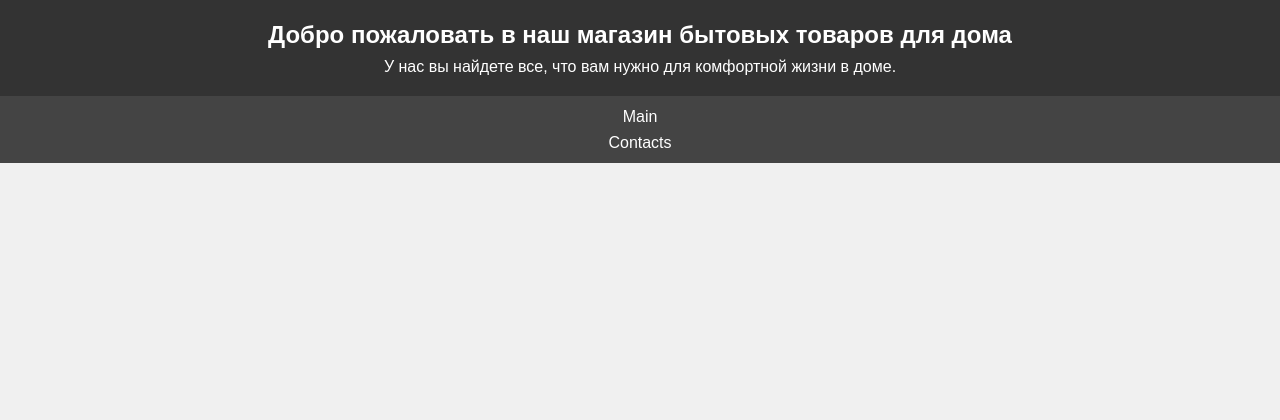
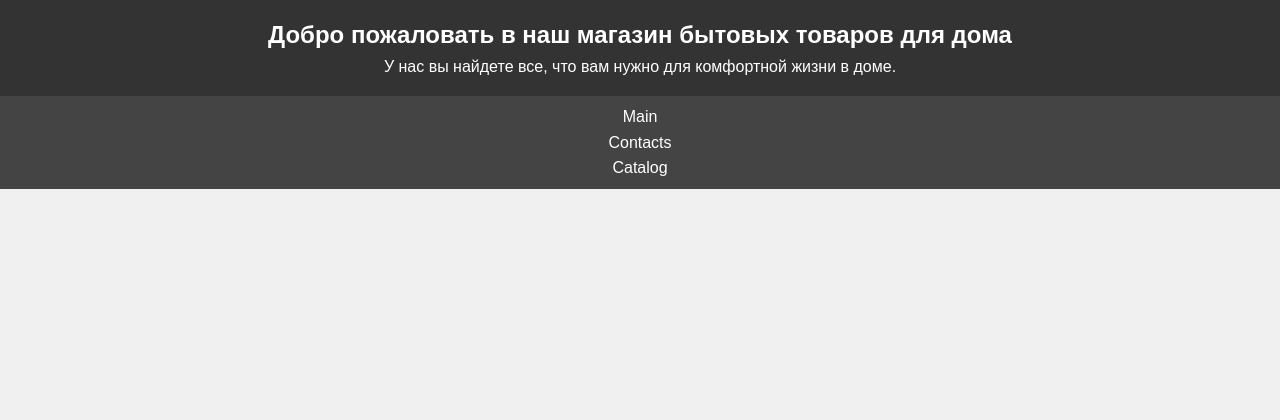
Before and after one commit to Jackwood94/landing, a Flask app: template templates/layout.html in a window 1280 px wide. Shown: the top 420 px of the page. Run offline with Flask 3, Linux system fonts and the light colour scheme; the template is opened without the code that fills it, so the values that code supplies are empty.

Commit message:
Update layout.html

```diff
--- a/templates/layout.html
+++ b/templates/layout.html
@@ -12,6 +12,7 @@
     <nav>
         <p>Main</p>
         <p>Contacts</p>
+        <p>Catalog</p>
         <!-- Здесь может быть навигация, ссылки на разделы магазина и т.д. -->
     </nav>
     <main>
```
